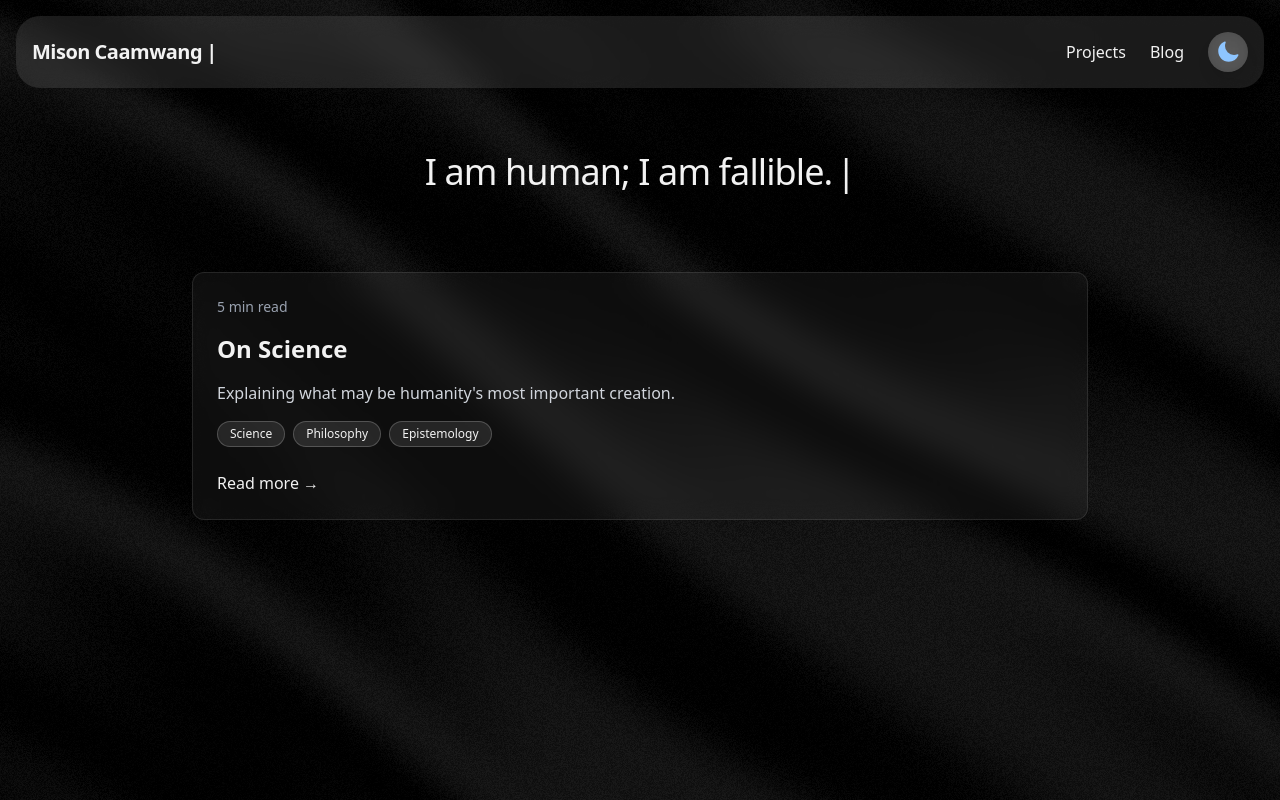
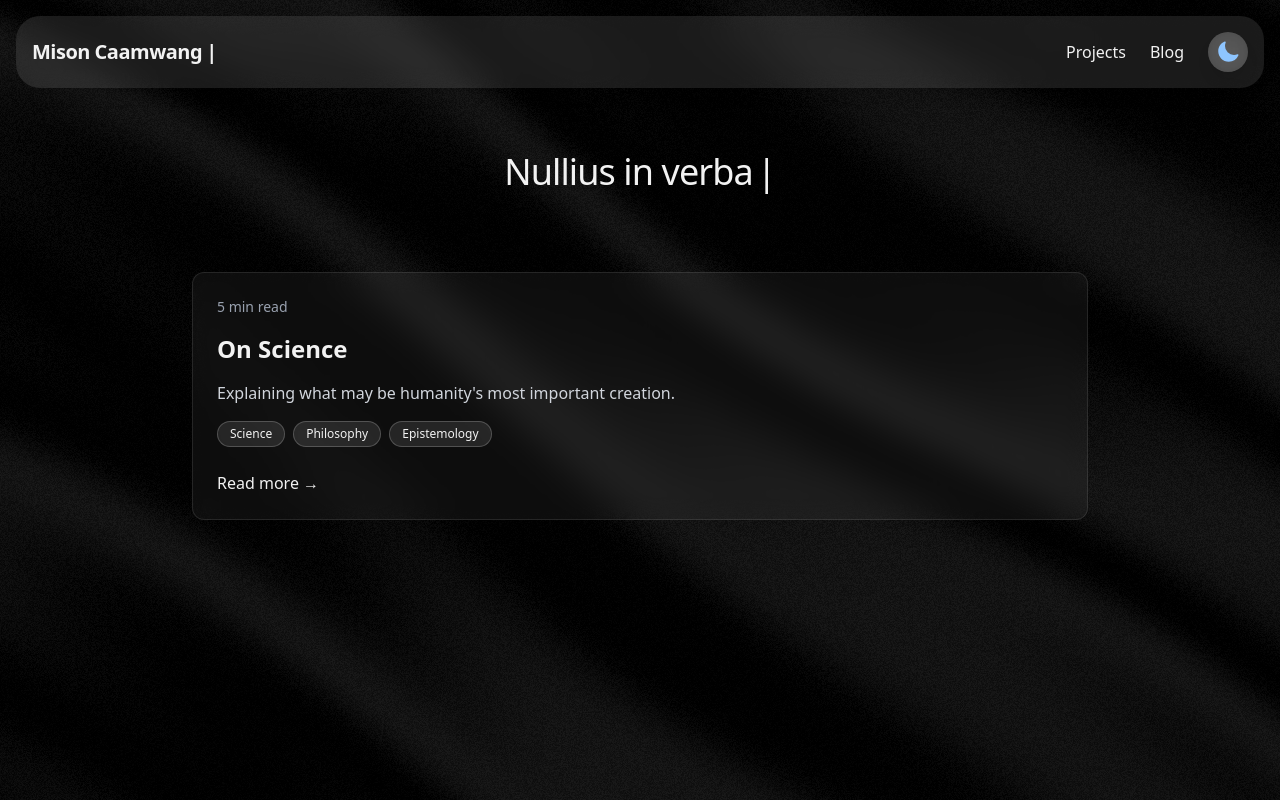
Before and after one commit to cwangny/cwangny.github.io, a React (Vite) app: page /blog in a window 1280 px wide. Built offline with nearby package versions, Linux system fonts and the light colour scheme; no server answers.

Commit message:
Change blog heading

```diff
--- a/src/components/Blog.tsx
+++ b/src/components/Blog.tsx
@@ -18,7 +18,7 @@ export default function Blog() {
       <div className="w-full max-w-4xl space-y-12">
         <div className="text-center">
           <TextType
-            text="I am human; I am fallible."
+            text="Nullius in verba"
             typingSpeed={50}
             showCursor={true}
             cursorCharacter="|"
```
